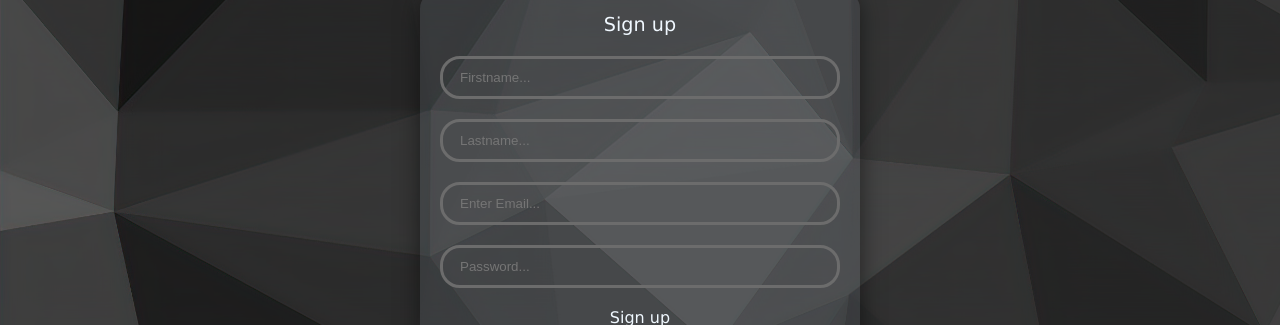
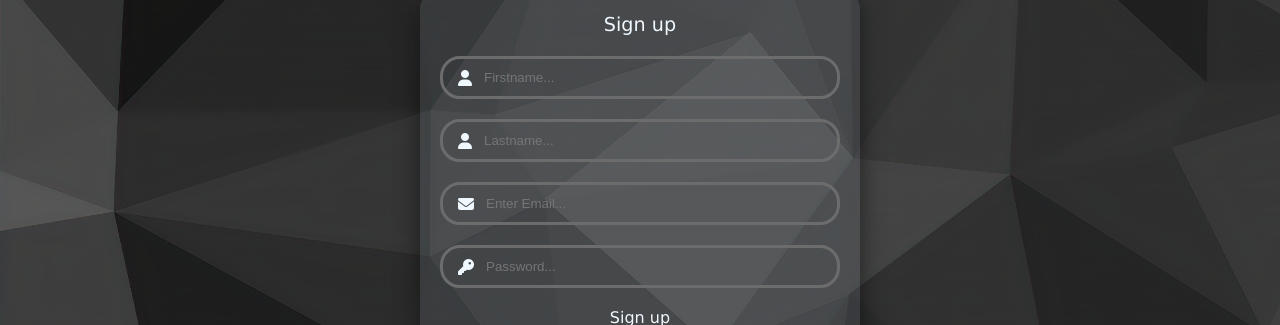
Before and after one commit to Ajan0211/ProTyper, a React (Vite) app in the folder pro-typer/: page /SignUp in a window 1280 px wide. Shown: the part 230-555 px from the top of the page. Built offline with nearby package versions, Linux system fonts and the light colour scheme.

Commit message:
Adding icons to input boxes

```diff
--- a/pro-typer/src/SignUp.jsx
+++ b/pro-typer/src/SignUp.jsx
@@ -8,6 +8,7 @@ function SignUp() {
       <div className="container-signup">
         <div className="heading-signup">Sign up</div>
         <div className="input">
+          <i class="fa-solid fa-user"></i>
           <input
             type="firstname"
             id="fname"
@@ -17,6 +18,7 @@ function SignUp() {
         </div>
 
         <div className="input">
+          <i class="fa-solid fa-user"></i>
           <input
             type="lastname"
             id="lname"
@@ -26,6 +28,7 @@ function SignUp() {
         </div>
 
         <div className="input">
+          <i class="fa-solid fa-envelope"></i>
           <input
             type="email"
             id="email"
@@ -34,6 +37,7 @@ function SignUp() {
           ></input>
         </div>
         <div className="input">
+          <i class="fa-solid fa-key"></i>
           <input
             type="password"
             id="password"
```
